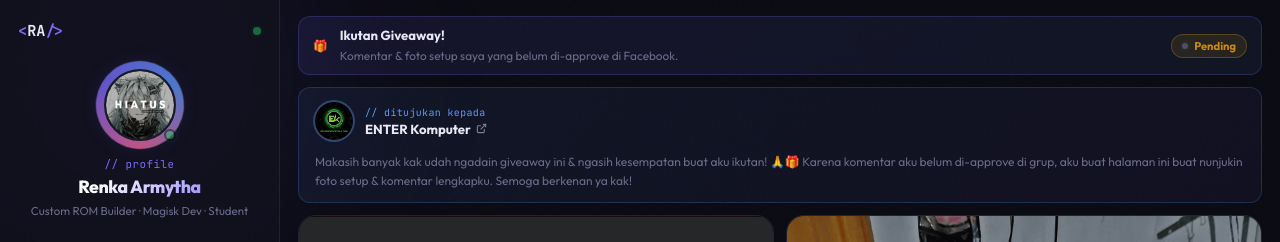
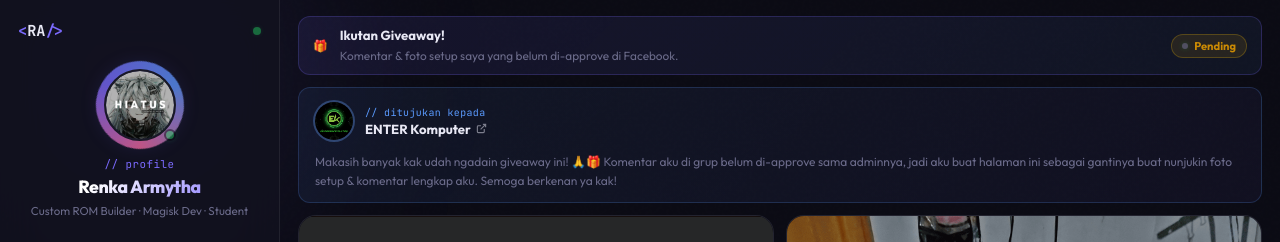
Before and after one commit to Rama-X2/web-giveaway-ex, a plain HTML site: page index.html in a window 1280 px wide. Shown: the top 242 px of the page. Drawn offline with Linux system fonts and the light colour scheme.

Commit message:
Add files via upload

```diff
--- a/index.html
+++ b/index.html
@@ -147,7 +147,7 @@
             </a>
           </div>
         </div>
-        <p class="to-msg">Makasih banyak kak udah ngadain giveaway ini &amp; ngasih kesempatan buat aku ikutan! 🙏🎁 Karena komentar aku belum di-approve di grup, aku buat halaman ini buat nunjukin foto setup &amp; komentar lengkapku. Semoga berkenan ya kak!</p>
+        <p class="to-msg">Makasih banyak kak udah ngadain giveaway ini! 🙏🎁 Komentar aku di grup belum di-approve sama adminnya, jadi aku buat halaman ini sebagai gantinya buat nunjukin foto setup &amp; komentar lengkap aku. Semoga berkenan ya kak!</p>
       </div>
 
       <!-- Photo grid -->
```
